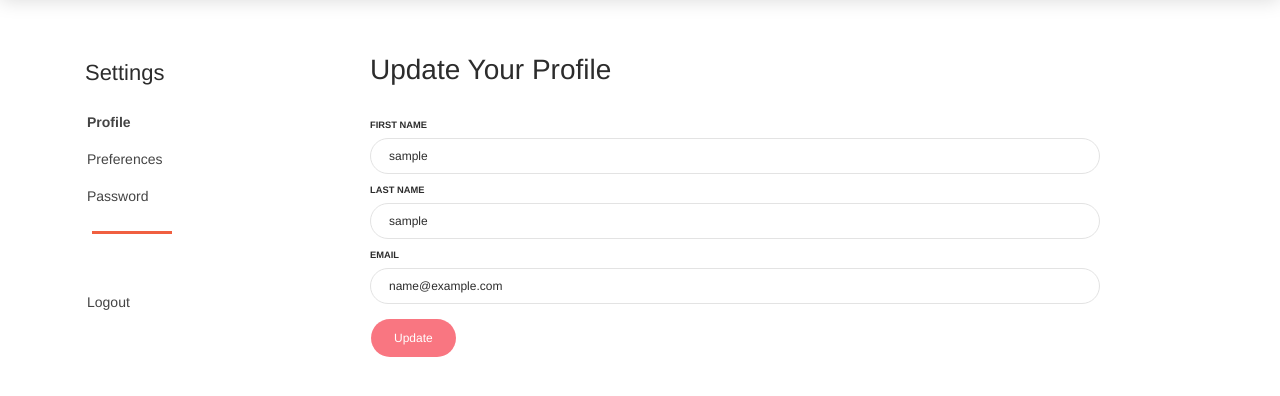
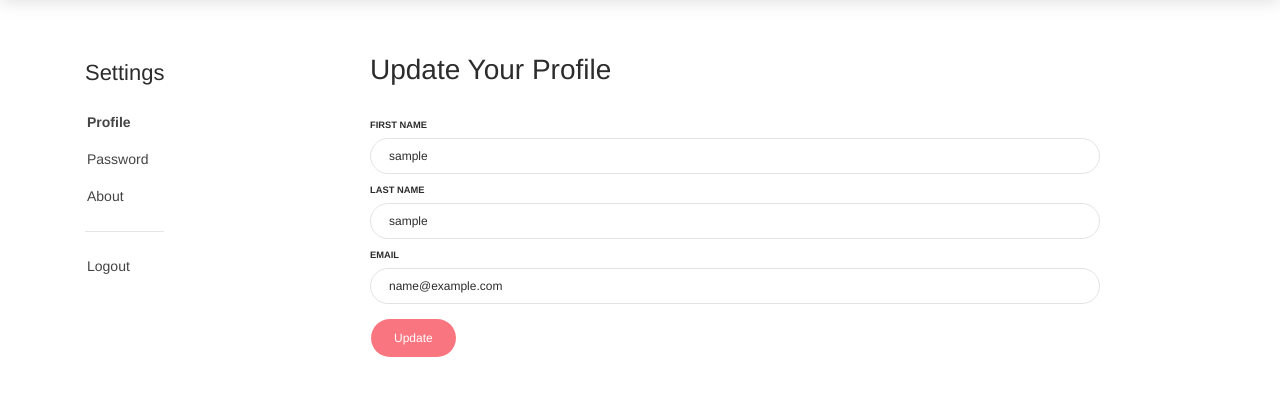
Before and after one commit to FroeMic/FullStack_Info_FinalProject, a Flask app: page /settings/profile in a window 1280 px wide. Shown: the part 62-458 px from the top of the page. Run offline with Flask 2, Linux system fonts and the light colour scheme; the visitor is signed in with stand-in values (Sample User, id 1); data comes from the database, SQL or seed files in the repository; data that the repository does not hold is empty; parts of the project's set-up code (start-up, migrations or seed data) failed here and were passed over; some libraries are stand-ins or nearby versions.

Commit message:
Rename Preferences to about

```diff
--- a/app/routes.py
+++ b/app/routes.py
@@ -161,10 +161,10 @@ def settings_profile():
 
     return render_template('settings_profile.html', title='Settings', form=form)
 
-@app.route('/settings/preferences')
+@app.route('/settings/about')
 @login_required
-def settings_preferences():
-    return render_template('settings_preferences.html', title='Settings')
+def settings_about():
+    return render_template('settings_about.html', title='About')
 
 @app.route('/settings/password', methods=['GET', 'POST'])
 @login_required
--- a/app/static/_css/style.css
+++ b/app/static/_css/style.css
@@ -382,7 +382,7 @@ body>.navbar + * {
     padding-bottom: 45px;
 }
 
-hr {
+.landing-page hr {
   max-width: 80px;
   border-width: 3px;
   border-color: #F05F40;
@@ -497,6 +497,10 @@ blockquote cite {
     padding: 0;
 }
 
+.fixed-section ul {
+    margin-left: 0;
+}
+
 .fixed-section ul li {
     list-style: none;
 }
--- a/app/templates/base_settings.html
+++ b/app/templates/base_settings.html
@@ -7,7 +7,7 @@
 {% block content %}
   <section class="settings">
       <div class="row">
-          <div class="ol col-lg-3 col-md-6">
+          <div class="col col-lg-3 col-md-6">
             <nav class="fixed-section">
               <h5>Settings</h5>
               <ul>
@@ -15,10 +15,10 @@
                   <a href="{{ url_for('settings_profile')}}" class="text-black nav-link">Profile</a>
                 </li>
                 <li>
-                    <a href="{{ url_for('settings_preferences')}}" class="text-black nav-link">Preferences</a>
+                    <a href="{{ url_for('settings_password')}}" class="text-black nav-link">Password</a>
                 </li>
                 <li>
-                    <a href="{{ url_for('settings_password')}}" class="text-black nav-link">Password</a>
+                    <a href="{{ url_for('settings_about')}}" class="text-black nav-link">About</a>
                 </li>
                 <hr>
                 <li>
--- a/app/templates/settings_preferences.html
+++ b/app/templates/settings_about.html
@@ -5,7 +5,7 @@
 {% endblock %}
 
 {% block settings_content %}
-    <h3>Update Your Preferences</h3>
+    <h3>About</h3>
     <div>
 
     </div>
```
